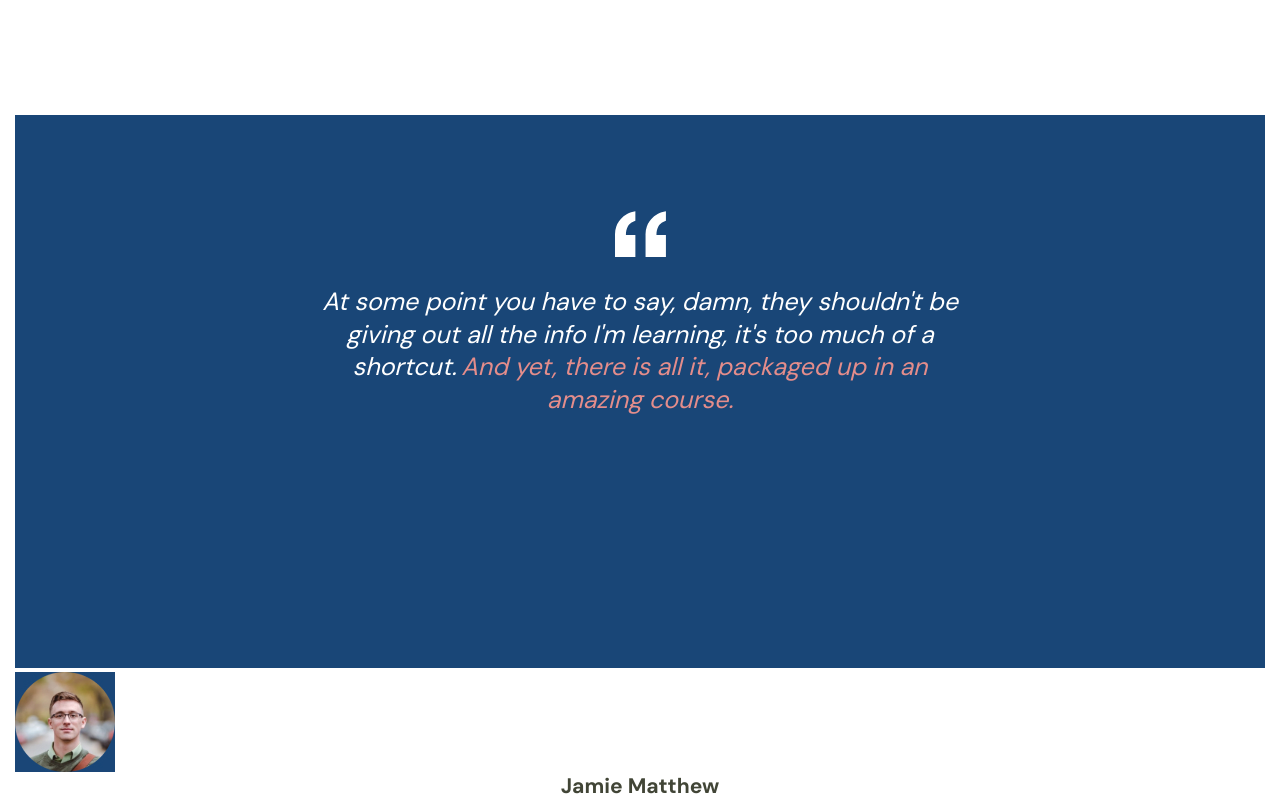
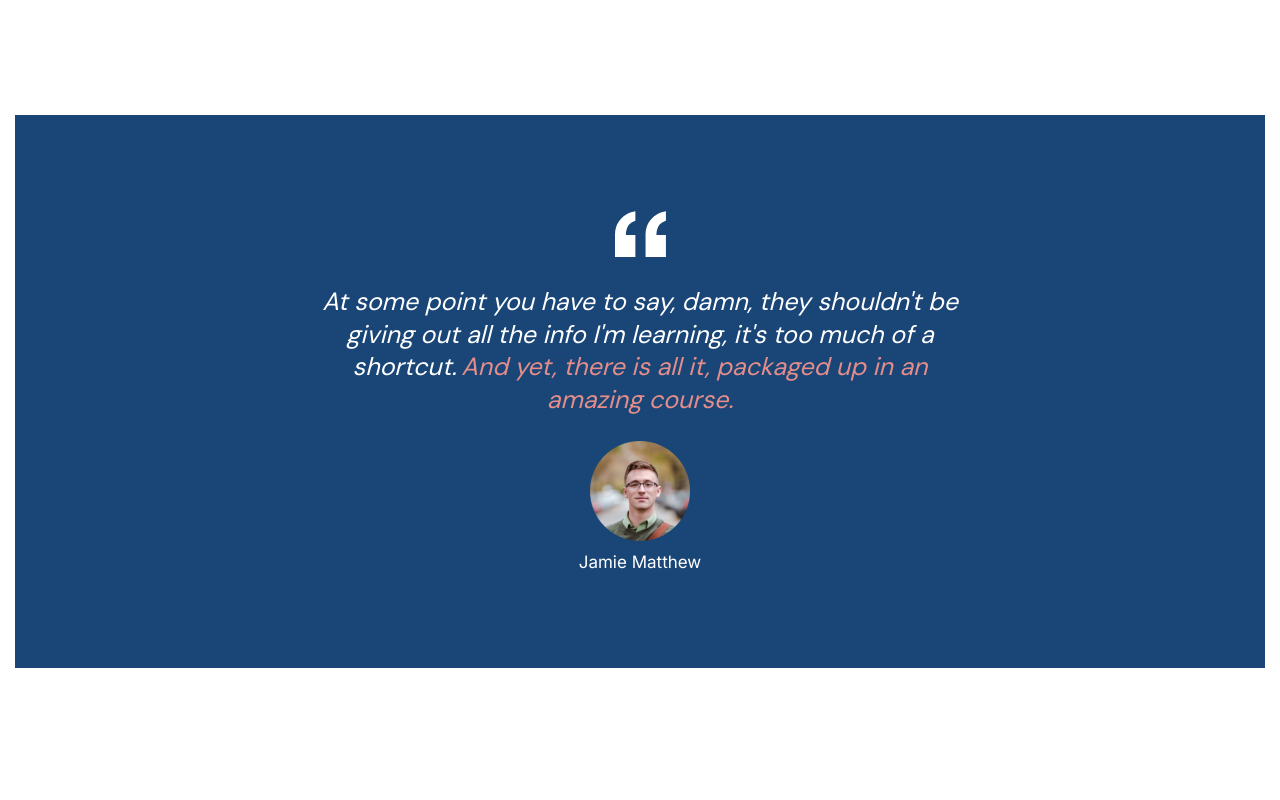
Before and after one commit to wresssii/coursely, a plain HTML site: page index.html in a window 1280 px wide. Shown: the part 4350-5150 px from the top of the page. After the commit the page ends 5118 px from the top, so only its background shows below. Drawn offline with Linux system fonts and the light colour scheme; a web font is replaced by a local one.

Commit message:
added stye

```diff
--- a/css/style.css
+++ b/css/style.css
@@ -577,11 +577,21 @@ section {
 .jamie_img {
 	width: 100px;
 	height: 100px;
+	margin: auto;
 }
 
 .jam_text {
 	margin: auto;
-	padding: 50px 0 256px 0;
+	padding: 50px 0 25px 0;
   text-align: center;
 	width: 646px;
 }
+
+.jamie_tit {
+	color: #FFF;
+	font-family: Inter;
+	font-size: 17px;
+	font-weight: 400;
+	line-height: 27px; /* 158.824% */
+	padding: 8px 0 0;
+}
```
